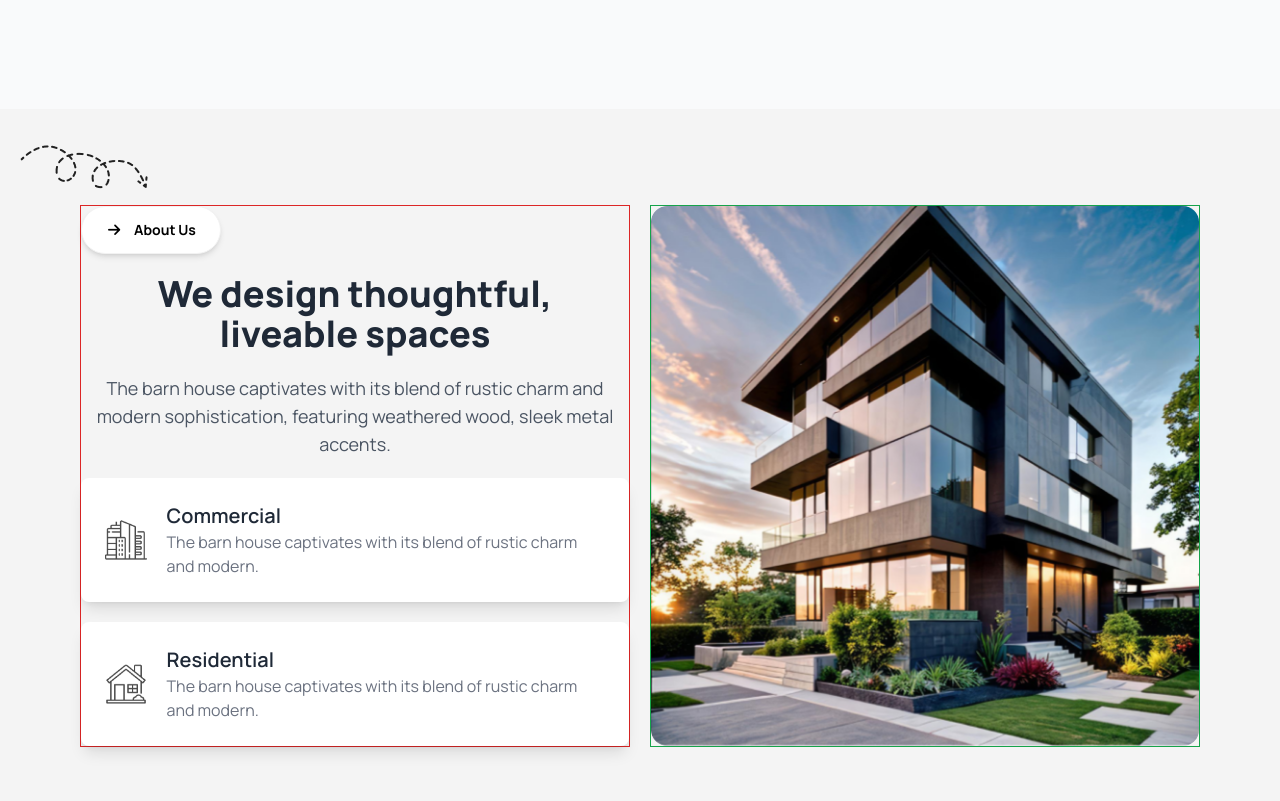
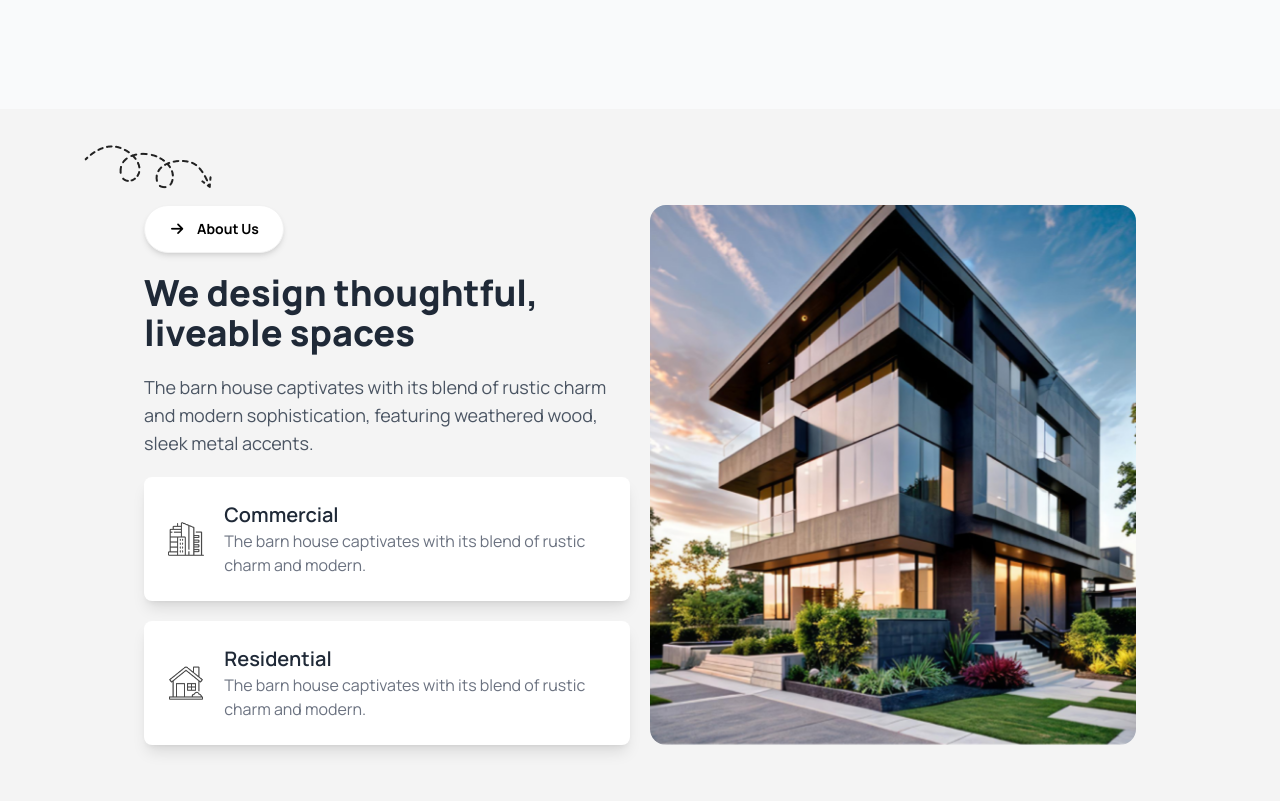
Before and after one commit to alaminsaleh/assignment-3-checking, a plain HTML site: page index.html in a window 1280 px wide. Shown: the part 773-1574 px from the top of the page. Drawn offline with nearby package versions, Linux system fonts and the light colour scheme.

Commit message:
Added width

```diff
--- a/index.html
+++ b/index.html
@@ -45,7 +45,7 @@
 <body class="font-Manrope">
   <!-- Navbar and Banner section -->
   <header class="pt-12 bg-gradient-to-r from-gray-50 to-gray-50">
-    <nav class="px-5 md:container mx-auto md:px-5">
+    <nav class="px-5 md:w-[90%] mx-auto md:px-5">
       <div class="navbar">
         <div class="navbar-start">
           <div>
@@ -121,22 +121,22 @@
     <section class="bg-[#F4F4F4]">
       <!-- Our Latest Portfolio section -->
       <div
-        class="relative container mx-auto px-5 md:px-20 md:py-24 py-8 flex flex-col lg:flex-row md:items-center lg:items-stretch gap-5 h-full lg:h-auto">
+        class="relative w-[90%] mx-auto px-5 md:px-20 md:py-24 py-8 flex flex-col lg:flex-row md:items-center lg:items-stretch gap-5 h-full lg:h-auto">
         <!-- Vector -->
         <div class="absolute top-9 left-5 hidden lg:block"><img src="./assets/Vector.png" alt=""></div>
         <!-- Left Section: Text and Cards -->
-        <div class="lg:w-1/2 flex flex-col justify-between space-y-5 border border-5 border-red-600">
+        <div class="lg:w-1/2 flex flex-col justify-between space-y-5">
           <button
             class="btn bg-white text-black hover:bg-gray-200 rounded-full font-bold shadow-md md:px-6 md:py-2 flex items-center px-3 py-1 w-auto mx-auto md:mx-0 self-center md:self-start">
             <i class="fa-solid fa-arrow-right h-4 w-4 flex items-center justify-center mr-1"></i> About Us
           </button>
           <!-- Heading -->
-          <h1 class="md:text-4xl lg:text-4xl text-2xl text-center font-extrabold leading-tight">We design thoughtful,
+          <h1 class="md:text-4xl lg:text-4xl text-2xl lg:text-start text-center font-extrabold leading-tight">We design thoughtful,
             <br> liveable spaces
           </h1>
 
           <!-- Description -->
-          <p class="text-gray-600 text-lg text-center">The barn house captivates with its blend of rustic charm and
+          <p class="text-gray-600 text-lg lg:text-start text-center">The barn house captivates with its blend of rustic charm and
             modern
             sophistication, featuring weathered wood, sleek metal accents.</p>
 
@@ -167,7 +167,7 @@
         </div>
 
         <!-- Right Section: Image -->
-        <div class="lg:w-1/2 h-full lg:h-auto border border-5 border-green-600">
+        <div class="lg:w-1/2 h-full lg:h-auto">
           <img src="./assets/Rectangle.png" alt="Modern House" class="w-full h-full object-cover rounded-2xl">
         </div>
 
```
Also changed, not shown: check.html (deleted).
